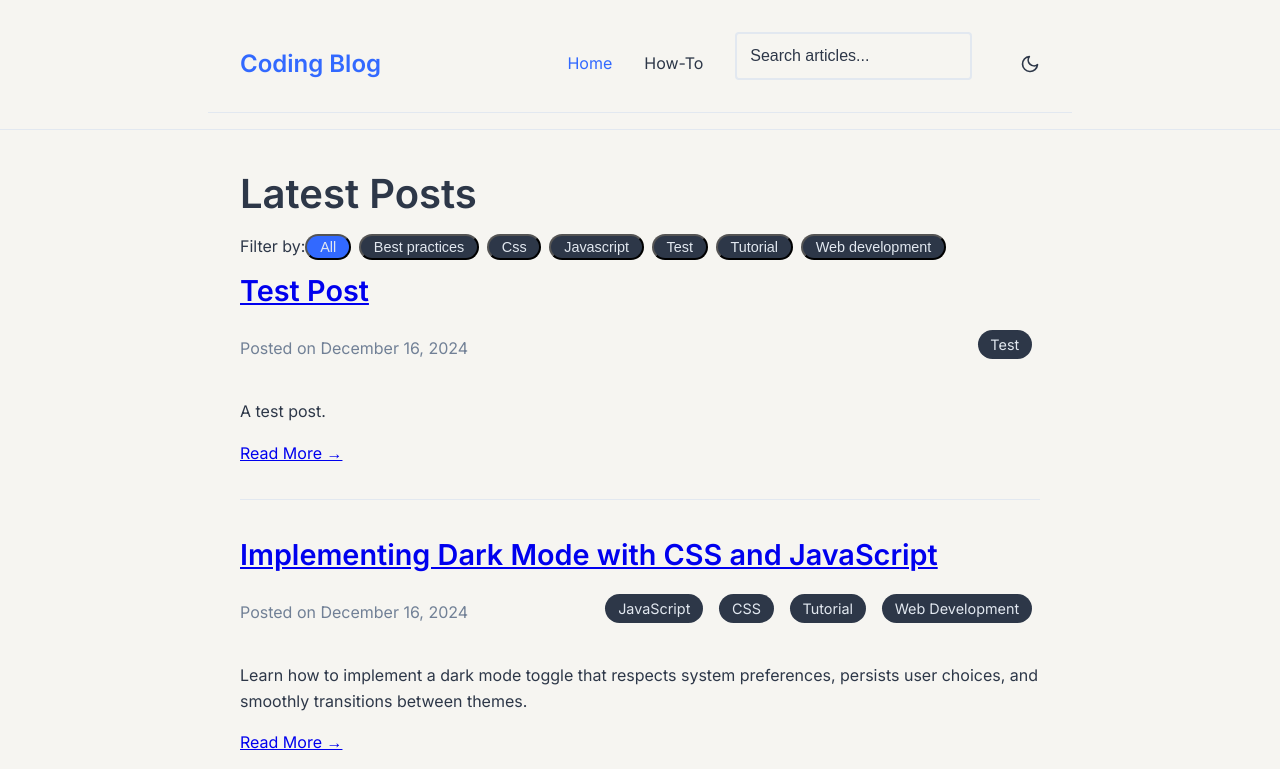
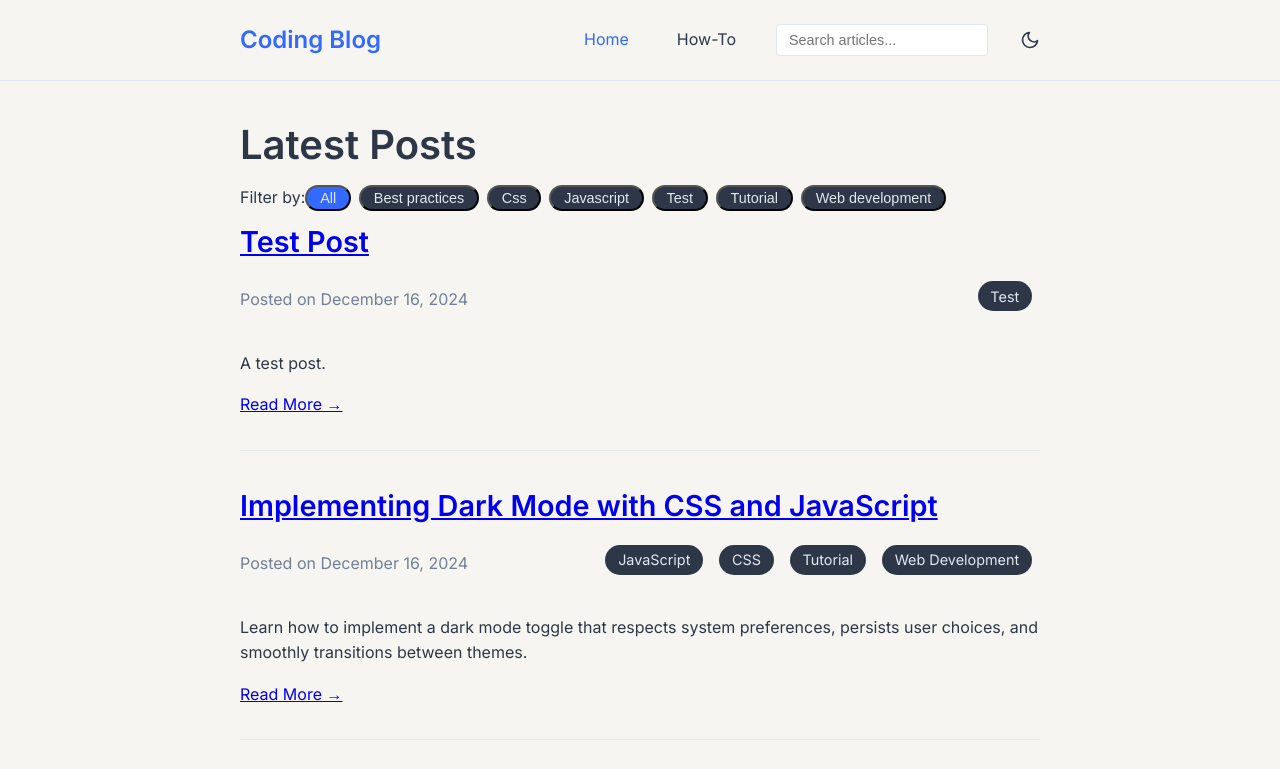
Before and after one commit to fabalicious/coding-blog, an Eleventy site: page src/index.njk in a window 1280 px wide. Shown: the top 769 px of the page. Built offline with nearby package versions, Linux system fonts and the light colour scheme; Eleventy itself is replaced by a stand-in of ours; files that its build step writes are made by us from their sources; what cheerio, node-fetch would draw is missing.

Commit message:
fix: UI improvements - search input alignment and page transition
- Center search input in navigation bar
- Fix layout shift between pages by always showing scrollbar
- Improve CSS specificity for search styles

```diff
--- a/src/css/base.css
+++ b/src/css/base.css
@@ -10,6 +10,11 @@
     --loader-color-3: #F5F0EC;
     --loader-color-4: #6EC86E;
     --loader-bg: #000000;
+}
+
+html {
+    scroll-behavior: smooth;
+    overflow-y: scroll; /* Always show vertical scrollbar */
 }
 
 body {
--- a/src/css/components.css
+++ b/src/css/components.css
@@ -15,21 +15,15 @@ nav {
     display: flex;
     justify-content: space-between;
     align-items: center;
+    height: 48px; /* Fixed height for consistency */
 }
 
-nav {
-    display: flex;
-    justify-content: space-between;
-    align-items: center;
-    padding: 1rem 2rem;
-    background-color: var(--bg-color);
-    border-bottom: 1px solid var(--border-color);
-}
-
-nav .nav-brand {
+.nav-brand {
     font-size: 1.5rem;
     font-weight: 600;
     color: var(--primary-color);
+    display: flex;
+    align-items: center;
 }
 
 nav ul {
@@ -39,70 +33,56 @@ nav ul {
     list-style: none;
     margin: 0;
     padding: 0;
+    height: 100%;
 }
 
-nav ul {
+nav li {
     display: flex;
-    gap: 2rem;
     align-items: center;
-    list-style: none;
-    margin: 0;
-    padding: 0;
+    height: 100%;
 }
 
 nav a {
+    display: flex;
+    align-items: center;
+    height: 100%;
     color: var(--text-color);
     text-decoration: none;
     font-weight: 500;
+    padding: 0 0.5rem;
 }
 
+nav a:hover,
 nav a.active {
     color: var(--primary-color);
 }
 
-nav .nav-search {
+#theme-toggle {
     display: flex;
     align-items: center;
-    margin-left: auto;
-    margin-right: 1rem;
-}
-
-nav .nav-search input {
-    padding: 0.5rem 1rem;
-    border: 1px solid var(--border-color);
-    border-radius: 20px;
-    background-color: var(--bg-color-secondary);
-    color: var(--text-color);
-    width: 180px;
-    font-size: 0.9rem;
-    transition: all 0.3s ease;
-}
-
-nav .nav-search input:focus {
-    width: 280px;
-    outline: none;
-    border-color: var(--primary-color);
-    box-shadow: 0 0 0 2px var(--primary-color-light);
-}
-
-nav .nav-search input::placeholder {
-    color: var(--text-color-secondary);
-}
-
-#theme-toggle {
+    justify-content: center;
     background: none;
     border: none;
     cursor: pointer;
     padding: 0.5rem;
     color: var(--text-color);
+    height: 100%;
+}
+
+.nav-search {
     display: flex;
     align-items: center;
     justify-content: center;
-    transition: color 0.3s ease;
+    height: 100%;
 }
 
-#theme-toggle:hover {
-    color: var(--primary-color);
+.nav-search input {
+    height: 32px;
+    padding: 0 0.75rem;
+    border: 1px solid var(--border-color);
+    border-radius: 4px;
+    font-size: 0.9rem;
+    margin: 0;
 }
 
 /* Blog Posts */
--- a/src/css/search.css
+++ b/src/css/search.css
@@ -5,7 +5,7 @@
     padding: 0 1rem;
 }
 
-#search-input {
+.search-container #search-input {
     width: 100%;
     padding: 0.8rem;
     font-size: 1rem;
@@ -16,7 +16,7 @@
     margin-bottom: 1rem;
 }
 
-#search-input:focus {
+.search-container #search-input:focus {
     outline: none;
     border-color: var(--primary-color);
 }
```
